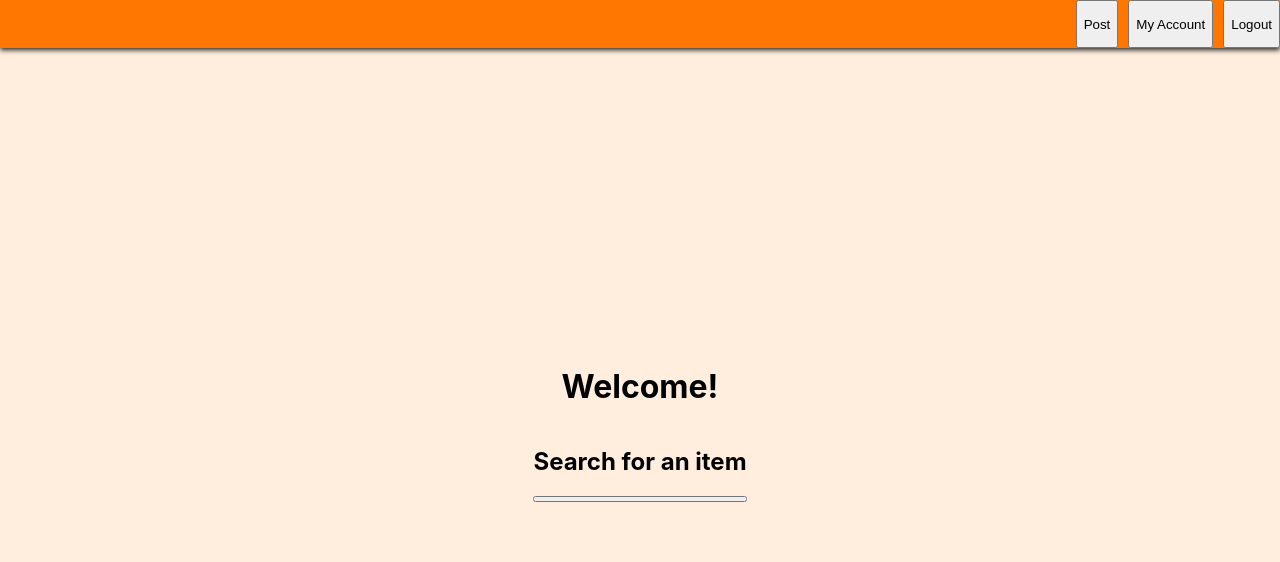
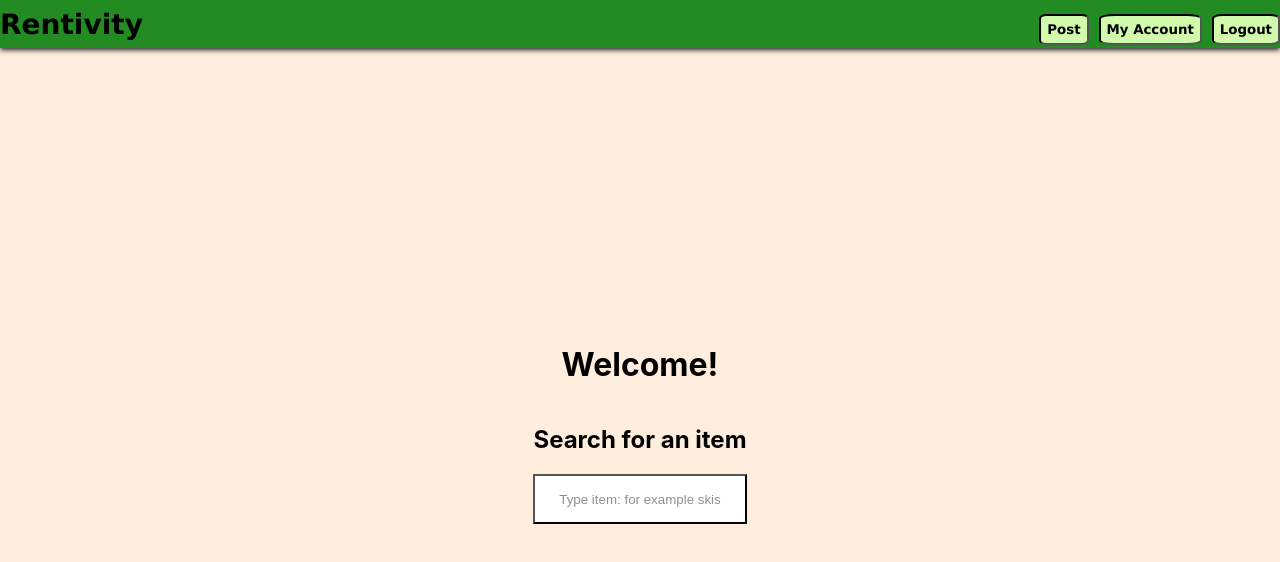
Before and after one commit to tines98/Dat251Group4, a React (Create React App) app: page / in a window 1280 px wide. Shown: the top 562 px of the page. Built offline with nearby package versions, Linux system fonts and the light colour scheme.

Commit message:
CSS shit

```diff
--- a/src/App.css
+++ b/src/App.css
@@ -13,6 +13,7 @@
     width: 100%;
     align-items: center;
     justify-content: center;
+    color: #222222;
 }
 
 .App-logo {
--- a/src/components/Register.css
+++ b/src/components/Register.css
@@ -2,6 +2,7 @@
     display: flex;
     flex-direction: column;
     justify-content: space-between;
+    align-items: center;
 }
 
 .GetRegisterButton {
--- a/src/components/TopBar.css
+++ b/src/components/TopBar.css
@@ -6,19 +6,21 @@
     height: 100%;
     left: 0px;
     top: 0px;
-    background-color: #FF7700;
+    background-color: #228B22;
     box-shadow: 0px 2px 5px #222222ff;
 }
 
 .TopBarContainerLeft{
     flex-grow: 1;
     display: flex;
-    overflow: hidden;
+    color: black;
+    font-size: 14px;
+    font-family:Verdana, Geneva, Tahoma, sans-serif;
 }
 
 .TopBarContainerRight{
     width: 50%;
-    height: 100%;
+    height: 75;
     display: flex;
     flex-direction: row-reverse;
     gap: 10px;
@@ -30,4 +32,10 @@
 .buttons{
     flex-grow: 1;
     height: 100%;
+    border-radius: 15%;
+    background-color:#d1faac;
+    font-family:Verdana, Geneva, Tahoma, sans-serif;
+    font-weight: bold;
+    border-style:inset;
+    box-shadow:#222222ff;
 }
--- a/src/components/TopBar.jsx
+++ b/src/components/TopBar.jsx
@@ -10,6 +10,7 @@ const TopBarContainerLeft = () =>{
     return (
         <div className="TopBarContainerLeft">
             {/* <img src={logo} className="App-logo" alt="logo" /> */}
+            <h1>Rentivity</h1>
         </div>
     );
 }
--- a/src/components/Welcome.css
+++ b/src/components/Welcome.css
@@ -2,7 +2,14 @@
     display: flex;
     flex-direction: column;
     justify-content: space-between;
+    color: black;
 }
 
 .GetSkisButton {
+    display:block;
+    color: #909090;
+    float:left;
+    background-color: white;
+    cursor: pointer;
 }
+.GetSkisButton {width: 100%; height: 50px;}
--- a/src/components/Welcome.jsx
+++ b/src/components/Welcome.jsx
@@ -9,10 +9,13 @@ const Welcome = () => {
             <h1>Welcome!</h1>
             <h2>Search for an item</h2>
             {/*TODO make onClick that sends a Get request to REST API*/}
-            <button className={"GetSkisButton"} />
+            <button className={"GetSkisButton"}
+             >Type item: for example skis</button>
+
         </div>
     );
 }
+
 
 window.onload = function() {
     const getSkisButton = document.querySelector(".GetSkisButton");
```
Also changed, not shown: 1 other file (tests, documents, lock files or other folders).
